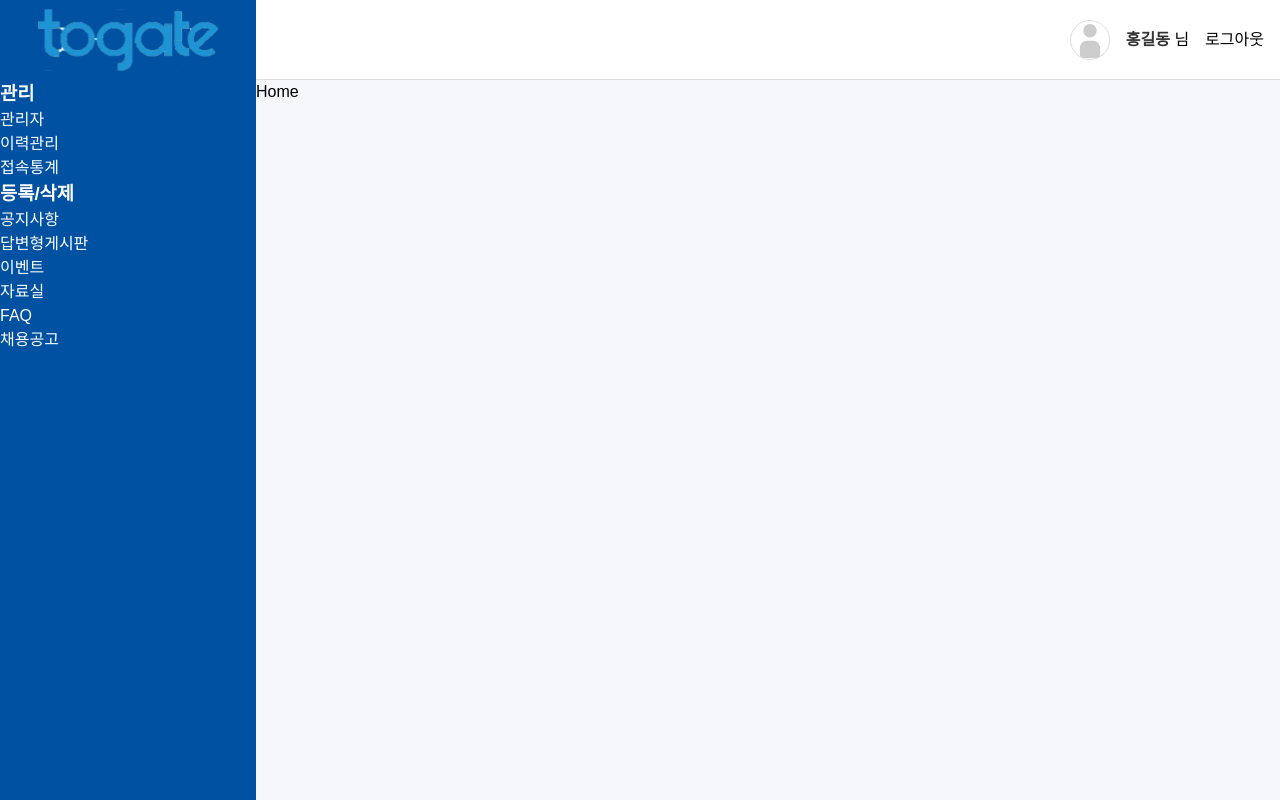
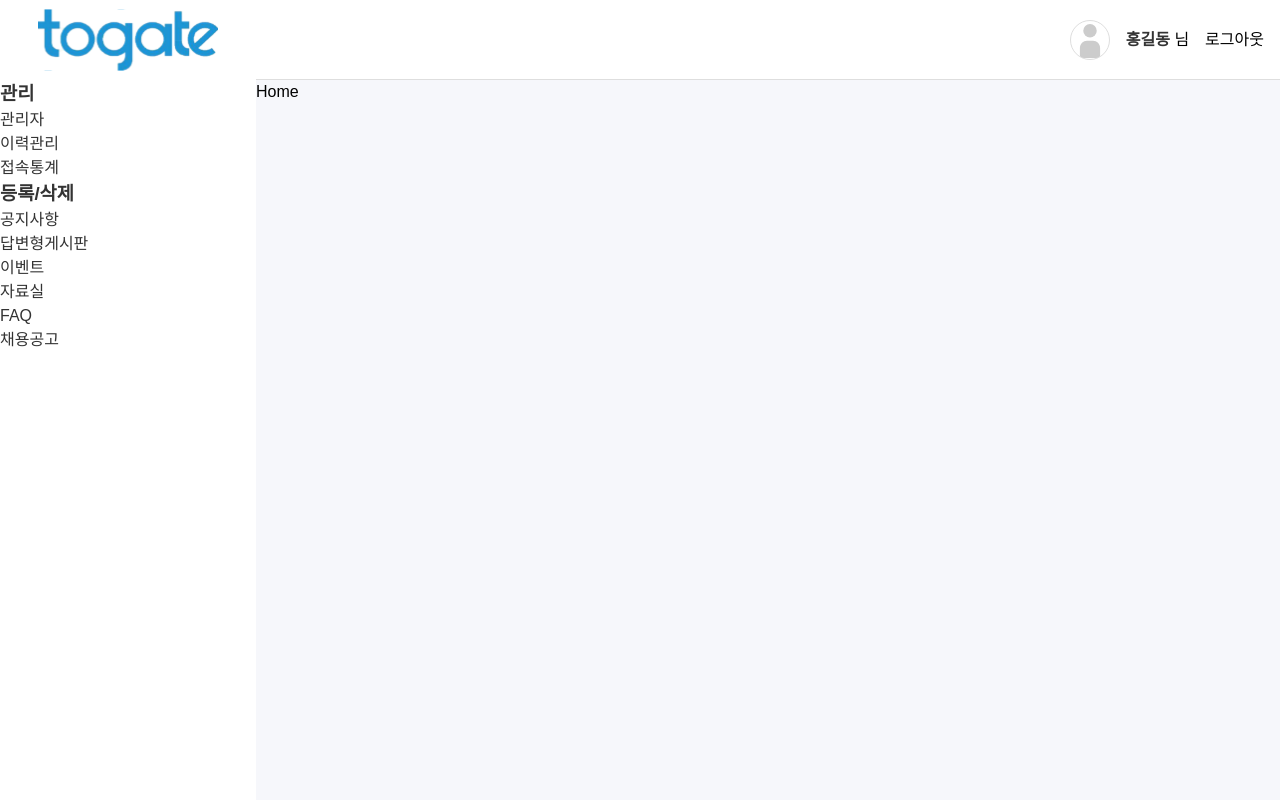
Before and after one commit to togatecomz01/togatecomz_admin, a React (Vite) app in the folder html/: page / in a window 1280 px wide. Built offline with nearby package versions, Linux system fonts and the light colour scheme.

Commit message:
style: lnb css 변경

```diff
--- a/html/src/components/layout/LNB/LNB.module.scss
+++ b/html/src/components/layout/LNB/LNB.module.scss
@@ -6,8 +6,8 @@
   height: 100%;
   width: 20%;
 
-  background: vars.$primary-color;
-  color: vars.$white-color;
+  background: vars.$white-color;
+  color: vars.$dark-color;
 
   display: flex;
   flex-direction: column;
@@ -42,6 +42,6 @@
     display: grid;
     cursor: pointer;
     text-decoration: none;
-    color: vars.$white-color;
+    color: vars.$dark-color;
   }
 }
```
